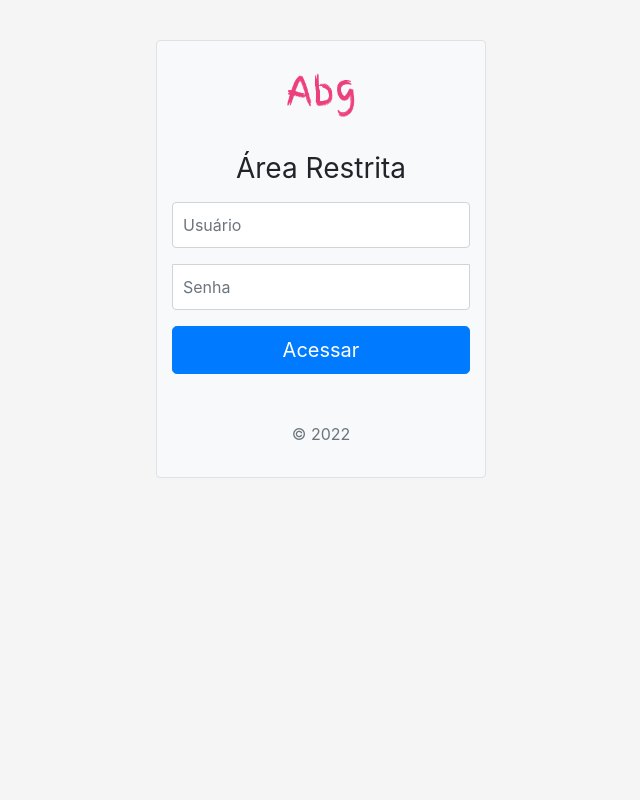
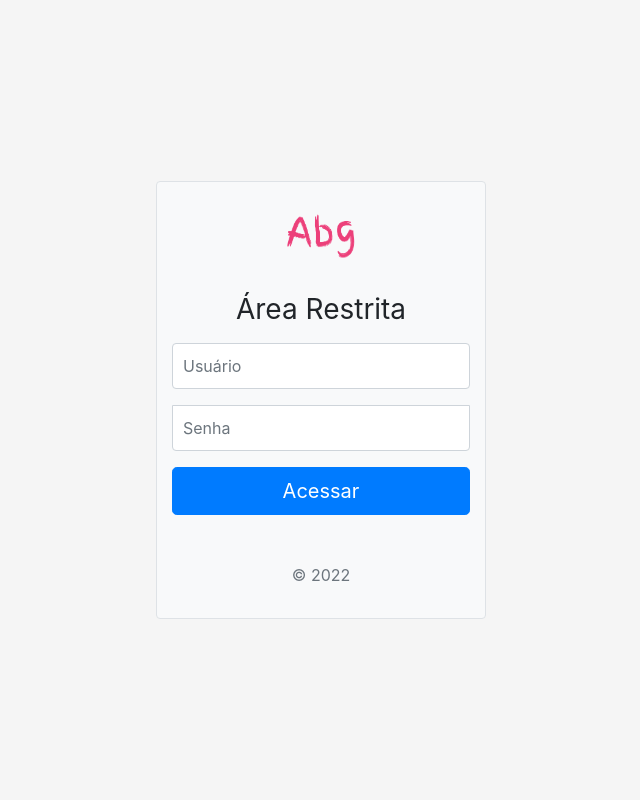
Before and after one commit to Ivonilson/prjABG, a PHP site: page / in a window 1280 px wide. Shown: the whole page, without its empty margins (319-959 px from the left). Run offline with PHP 8.4, Linux system fonts and the light colour scheme.

Commit message:
updte view login

```diff
--- a/css/signin.css
+++ b/css/signin.css
@@ -1,4 +1,8 @@
-body {
+html, body {
+  height: 100%;
+}
+
+.div-login {
   display: -ms-flexbox;
   display: flex;
   -ms-flex-align: center;
@@ -6,6 +10,7 @@ body {
   padding-top: 40px;
   padding-bottom: 40px;
   background-color: #f5f5f5;
+  height: 100%;
 }
 
 .form-signin {
--- a/view/login.php
+++ b/view/login.php
@@ -9,6 +9,8 @@
 	<title>Login</title>
 </head>
 <body class="text-center">
+
+  <div class="div-login">
 
 	<form class="form-signin bg-light border rounded" method="post" action="../index.php/?pagina=demandas-do-dia">
       <img class="mb-4" src="assets/abgoficial.png" alt="Abg Soluções" width="72" height="72">
@@ -27,5 +29,7 @@
       <button class="btn btn-lg btn-primary btn-block" type="submit">Acessar</button>
       <p class="mt-5 mb-3 text-muted">&copy; 2022</p>
   </form>
+
+</div>
 </body>
 </html>
```
